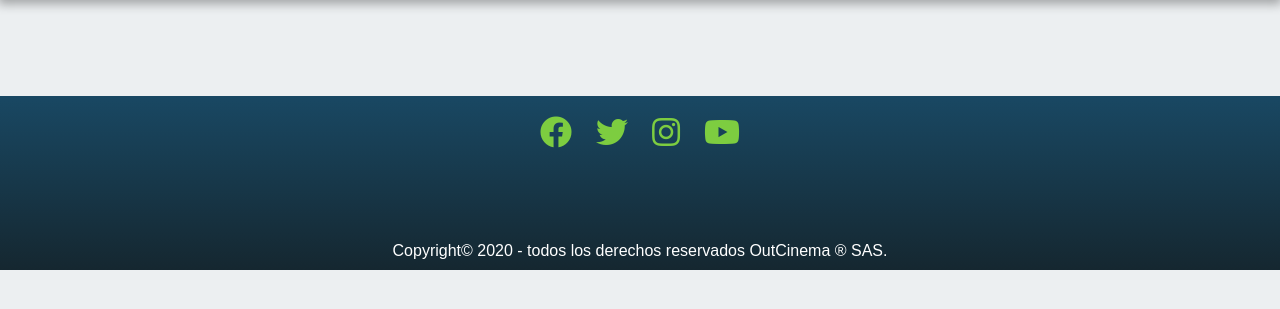
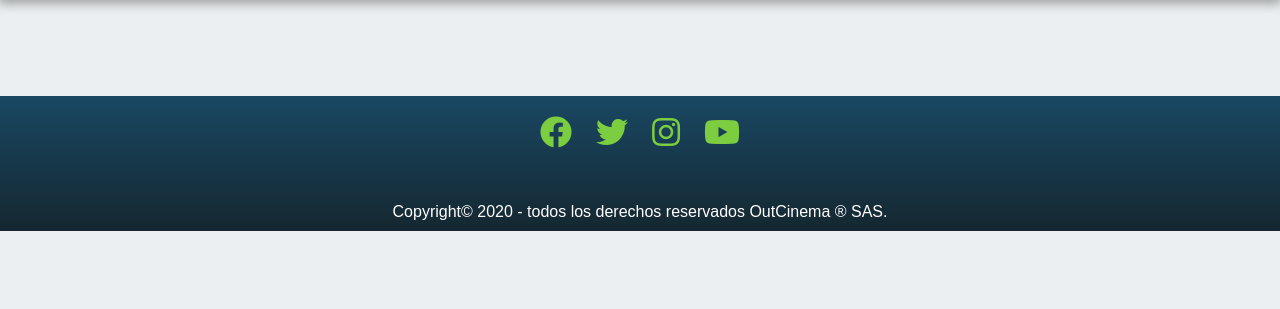
Before and after one commit to frankcarmona14/outCinema, a PHP site: page / in a window 1280 px wide. Shown: the part 55-364 px from the top of the page. Run offline with PHP 8.4, Linux system fonts and the light colour scheme; some libraries are stand-ins or nearby versions; some web fonts are replaced.

Commit message:
cambio de tamaño en el footer

```diff
--- a/src/styles/style.css
+++ b/src/styles/style.css
@@ -245,7 +245,7 @@ body {
 }
 
 .footer {
-  height: 174px;
+  height: 135px;
   background: linear-gradient(to top, #152730, #194863);
   display: flex;
   align-items: center;
```
